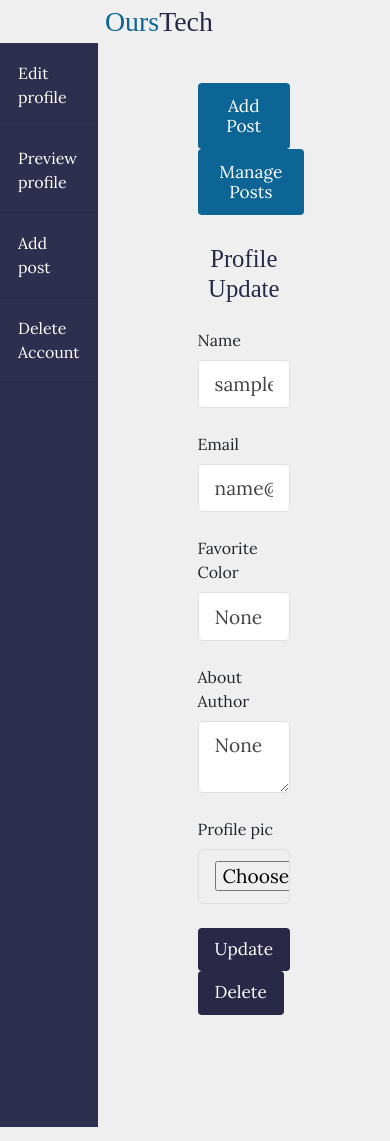
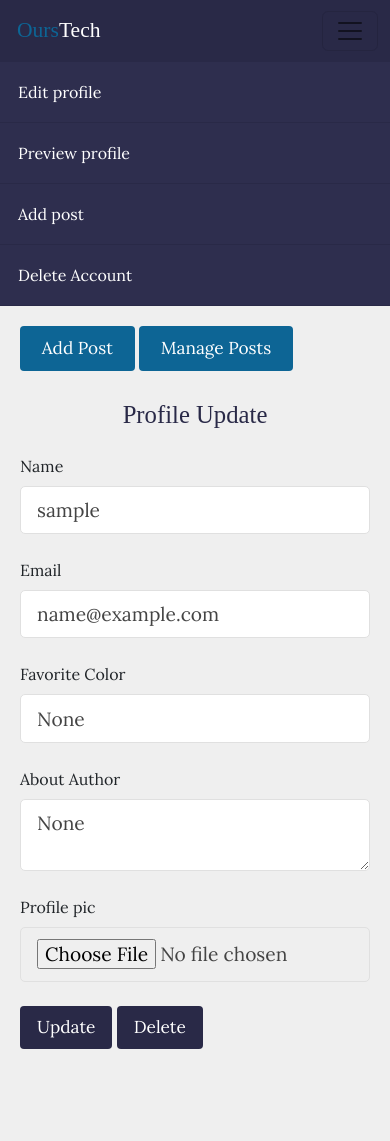
Before and after one commit to Regson/ours, a Flask app: page /update/1 in a window 390 px wide. Run offline with Flask 2, Linux system fonts and the light colour scheme; the visitor is signed in with stand-in values (Sample User, id 1); data comes from the database, SQL or seed files in the repository; some libraries are stand-ins or nearby versions; some web fonts are replaced.

Commit message:
tweak admin.css for responsiveness

```diff
--- a/static/style/admin.css
+++ b/static/style/admin.css
@@ -91,3 +91,15 @@ form div{
 .alert-left{
     float: right;
 }
+
+@media only screen and (max-width: 878px){
+    .admin-wrapper{
+        flex-direction: column;
+    }
+
+    .admin-wrapper .admin-content{
+        width: 100%;
+        padding: 20px 20px;
+    }
+
+}
--- a/templates/dashboard_base.html
+++ b/templates/dashboard_base.html
@@ -9,7 +9,8 @@
     <link rel="stylesheet" href="https://cdn.jsdelivr.net/npm/bootstrap-icons@1.8.3/font/bootstrap-icons.css">
 
     <!-- Bootstrap CSS -->
-    <link href="https://cdn.jsdelivr.net/npm/bootstrap@5.1.3/dist/css/bootstrap.min.css" rel="stylesheet" integrity="sha384-1BmE4kWBq78iYhFldvKuhfTAU6auU8tT94WrHftjDbrCEXSU1oBoqyl2QvZ6jIW3" crossorigin="anonymous">
+    <!-- <link href="https://cdn.jsdelivr.net/npm/bootstrap@5.1.3/dist/css/bootstrap.min.css" rel="stylesheet" integrity="sha384-1BmE4kWBq78iYhFldvKuhfTAU6auU8tT94WrHftjDbrCEXSU1oBoqyl2QvZ6jIW3" crossorigin="anonymous"> -->
+    <link href="https://cdn.jsdelivr.net/npm/bootstrap@5.2.0/dist/css/bootstrap.min.css" rel="stylesheet" integrity="sha384-gH2yIJqKdNHPEq0n4Mqa/HGKIhSkIHeL5AyhkYV8i59U5AR6csBvApHHNl/vI1Bx" crossorigin="anonymous">
     <link rel="stylesheet" href="https://cdn.jsdelivr.net/npm/bootstrap-icons@1.8.3/font/bootstrap-icons.css">
 
 
@@ -26,26 +27,31 @@
     <title>{% block title %}{% endblock %}</title>
 </head>
 <body>
-    <header>
-        <div class="logo">
-            <a href="{{ url_for('index')}}"><h1 class="logo_text"><span>Ours</span>Tech</h1></a>
-        </div>
-        <i class="fa fa-bars toggle_menu"></i>
-        <ul class="nav">
-            <li><a href="{{ url_for('index')}}">Home</a></li>
+    <nav class="navbar navbar-expand-lg header-nav">
+        <div class="container-md">
+          <a class="navbar-brand logo_text" href="{{ url_for('index')}}"><h4><span>Ours</span>Tech</h4></a>
+          <button class="navbar-toggler" type="button" data-bs-toggle="collapse" data-bs-target="#navbarSupportedContent" aria-controls="navbarSupportedContent" aria-expanded="false" aria-label="Toggle navigation">
+            <span class="navbar-toggler-icon"></span>
+          </button>
+          <div class="collapse navbar-collapse" id="navbarSupportedContent">
+            <ul class="navbar-nav ms-auto mb-2 mb-lg-0">
+              <li class="nav-item">
+                <a class="nav-link" aria-current="page" href="{{ url_for('index')}}">Home</a>
+              </li>
 
-            <li>
-                <a href="#">
+              <li class="nav-item dropdown">
+                <a class="nav-link dropdown-toggle" href="#" role="button" data-bs-toggle="dropdown" aria-expanded="false">
                     <i class="bi bi-person-circle"></i>
                     {{current_user.username}}
-                    <i class="fa fa-chevron-down dropdown"></i>
                 </a>
-                <ul>
-                    <li><a href="#" class="logout">Logout</a></li>
+                <ul class="dropdown-menu dropdown-nav">
+                  <li><a class="dropdown-item" href="{{ url_for('logout')}}">logout</a></li>
                 </ul>
-            </li>
-        </ul>
-    </header>
+              </li>
+            </ul>
+          </div>
+        </div>
+      </nav>
 
     <!--  Admin Page-wrapper  -->
     <div class="admin-wrapper">
@@ -91,12 +97,10 @@
     <script src="https://cdnjs.cloudflare.com/ajax/libs/jquery/3.5.1/jquery.min.js" integrity="sha512-bLT0Qm9VnAYZDflyKcBaQ2gg0hSYNQrJ8RilYldYQ1FxQYoCLtUjuuRuZo+fjqhx/qtq/1itJ0C2ejDxltZVFg==" crossorigin="anonymous"></script>
 
     <!-- Option 1: Bootstrap Bundle with Popper -->
-<script src="https://cdn.jsdelivr.net/npm/bootstrap@5.1.3/dist/js/bootstrap.bundle.min.js" integrity="sha384-ka7Sk0Gln4gmtz2MlQnikT1wXgYsOg+OMhuP+IlRH9sENBO0LRn5q+8nbTov4+1p" crossorigin="anonymous"></script>
+    <script src="https://cdn.jsdelivr.net/npm/bootstrap@5.2.0/dist/js/bootstrap.bundle.min.js" integrity="sha384-A3rJD856KowSb7dwlZdYEkO39Gagi7vIsF0jrRAoQmDKKtQBHUuLZ9AsSv4jD4Xa" crossorigin="anonymous"></script>
+    <!-- <script src="https://cdn.jsdelivr.net/npm/bootstrap@5.1.3/dist/js/bootstrap.bundle.min.js" integrity="sha384-ka7Sk0Gln4gmtz2MlQnikT1wXgYsOg+OMhuP+IlRH9sENBO0LRn5q+8nbTov4+1p" crossorigin="anonymous"></script> -->
 
     <!-- ckeditor -->
     <script src="https://cdn.ckeditor.com/ckeditor5/29.1.0/classic/ckeditor.js"></script>
-
-    <!--  Custom Script  -->
-    <script src="../../static/js/script.js"></script>
 </body>
 </html>
```
